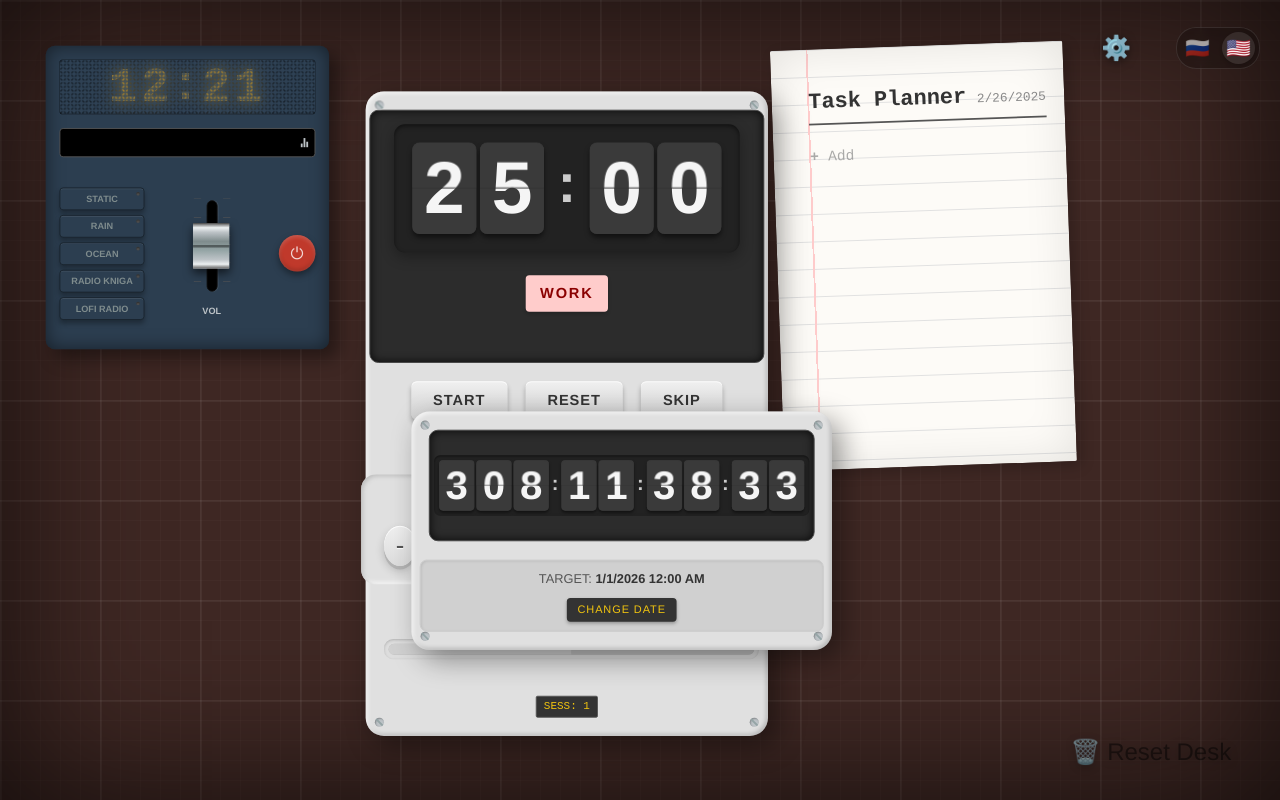
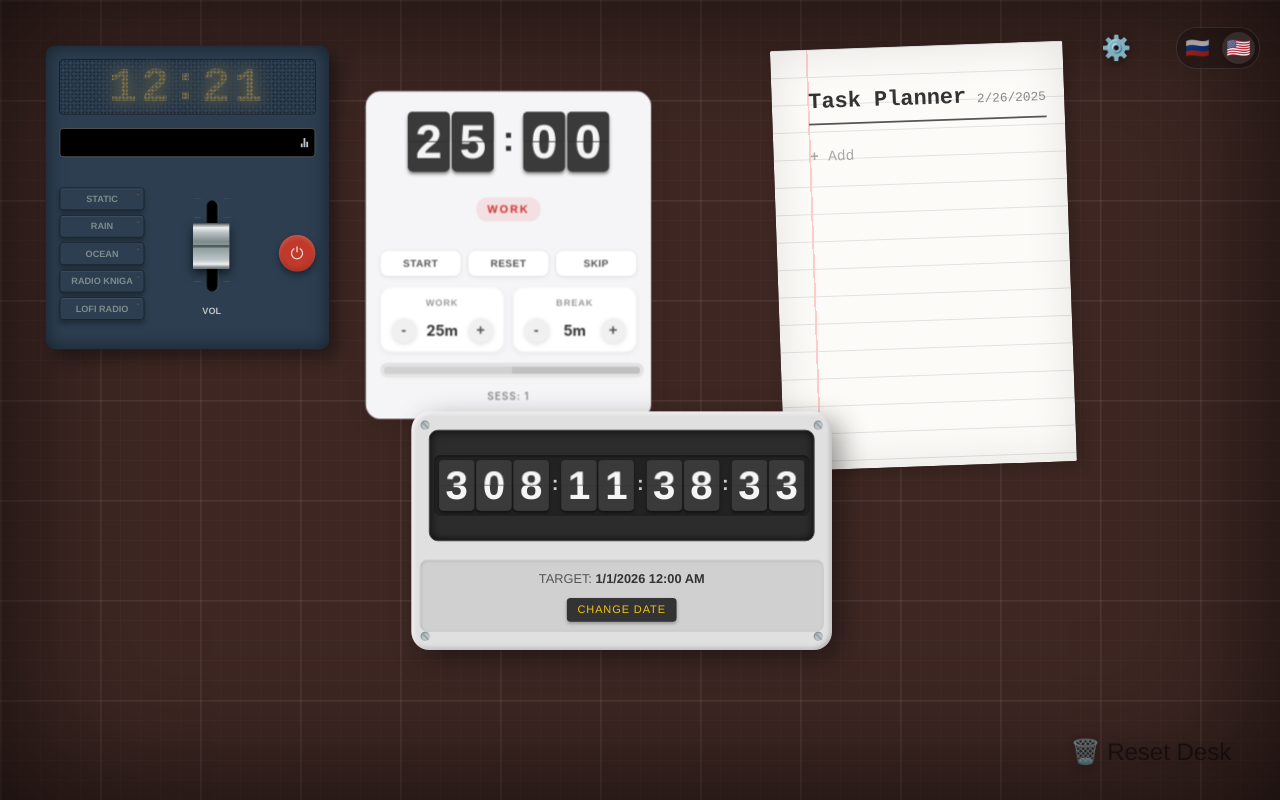
Before and after one commit to zergzorg/calcup, a Vue app: page / in a window 1280 px wide. Built offline with nearby package versions, Linux system fonts and the light colour scheme.

Commit message:
feat: pomodoro persistence and redesign

```diff
--- a/package.json
+++ b/package.json
@@ -1,7 +1,7 @@
 {
   "name": "calcup",
   "private": true,
-  "version": "0.3.0",
+  "version": "0.3.1",
   "type": "module",
   "scripts": {
     "dev": "vite",
--- a/src/components/TimerControls.vue
+++ b/src/components/TimerControls.vue
@@ -28,42 +28,40 @@ defineEmits<{
 .controls {
   display: flex;
   justify-content: center;
-  gap: 20px;
-  margin-bottom: 40px;
+  gap: 8px;
+  width: 100%;
+  margin-bottom: 0; /* Parent handles gap */
 }
 
 .control-button {
-  padding: 12px 24px;
+  padding: 8px 16px;
   border: none;
-  border-radius: 6px;
-  font-size: 16px;
-  font-weight: 600;
+  border-radius: 8px;
+  font-size: 11px;
+  font-weight: 700;
   cursor: pointer;
+  flex: 1; /* Stretch to fill */
+  white-space: nowrap; /* Prevent wrap */
 
-  /* Metallic/Plastic look */
-  background: linear-gradient(to bottom, #f0f0f0, #d0d0d0);
+  /* Modern Flat/Clean look */
+  background: #fff;
   box-shadow:
-    0 4px 6px rgba(0,0,0,0.3),
-    inset 0 1px 0 rgba(255,255,255,0.8);
-  color: #333;
+    0 2px 4px rgba(0,0,0,0.05),
+    0 0 0 1px rgba(0,0,0,0.05); /* Border-like */
+  color: #555;
   text-transform: uppercase;
-  letter-spacing: 1px;
+  letter-spacing: 0.5px;
   transition: all 0.1s;
 }
 
 .control-button:active {
-  transform: translateY(2px);
-  box-shadow:
-    0 1px 2px rgba(0,0,0,0.3),
-    inset 0 1px 0 rgba(255,255,255,0.8);
-  background: linear-gradient(to bottom, #d0d0d0, #f0f0f0);
+  transform: scale(0.98);
+  background: #f5f5f5;
 }
 
 .control-button.active {
-  background: linear-gradient(to bottom, #ffd700, #ffaa00); /* Amber/Orange for active */
-  color: #5a3a00;
-  box-shadow:
-    0 2px 4px rgba(0,0,0,0.4),
-    inset 0 1px 0 rgba(255,255,255,0.4);
+  background: #333;
+  color: #fff;
+  box-shadow: 0 4px 8px rgba(0,0,0,0.2);
 }
 </style>
--- a/src/components/TimerDisplay.vue
+++ b/src/components/TimerDisplay.vue
@@ -1,5 +1,6 @@
 <template>
   <div class="timer-display">
+    <div class="clock-transform-wrapper">
       <div class="clock-container">
         <!-- Minutes -->
         <div class="digit-group">
@@ -11,6 +12,7 @@
         <div class="digit-group">
           <FlipCard :value="secondsTens" />
           <FlipCard :value="secondsOnes" />
+        </div>
       </div>
     </div>
 
@@ -42,17 +44,23 @@ const secondsOnes = computed(() => props.time[4]);
   display: flex;
   flex-direction: column;
   align-items: center;
-  margin-bottom: 40px;
+  margin-bottom: 20px;
+  width: 100%;
+}
+
+.clock-transform-wrapper {
+  /* Scale down to fit 280px container */
+  transform: scale(0.65);
+  transform-origin: center top;
+  margin-bottom: -30px; /*Compensate for empty space after scaling */
 }
 
 .clock-container {
   display: flex;
   align-items: center;
   gap: 15px;
-  background-color: #222;
-  padding: 20px;
-  border-radius: 12px;
-  box-shadow: inset 0 2px 5px rgba(0,0,0,0.5), 0 5px 15px rgba(0,0,0,0.3);
+  /* Removed dark background for cleaner look */
+  padding: 10px;
 }
 
 .digit-group {
@@ -63,29 +71,28 @@ const secondsOnes = computed(() => props.time[4]);
 .separator {
   font-size: 60px;
   font-weight: bold;
-  color: #ccc;
+  color: #333; /* Dark text instead of light gray */
   margin-top: -10px;
 }
 
 .timer-mode {
-  font-size: 16px;
+  font-size: 12px;
   font-weight: 700;
   text-transform: uppercase;
   letter-spacing: 2px;
-  margin-top: 25px;
-  padding: 8px 16px;
-  border-radius: 4px;
-  color: #333;
-  background-color: #ddd;
-  box-shadow: 0 2px 4px rgba(0,0,0,0.2);
+  margin-top: 10px;
+  padding: 4px 12px;
+  border-radius: 12px;
+  color: #555;
+  background-color: rgba(0,0,0,0.05);
 }
 
 .timer-mode.work {
-  background-color: #ffcccb; /* Light red */
-  color: #8b0000;
+  color: #d32f2f;
+  background-color: rgba(211, 47, 47, 0.1);
 }
 .timer-mode.rest {
-  background-color: #ccffcc; /* Light green */
-  color: #006400;
+  color: #388e3c;
+  background-color: rgba(56, 142, 60, 0.1);
 }
 </style>
--- a/src/components/TimerProgress.vue
+++ b/src/components/TimerProgress.vue
@@ -24,21 +24,20 @@ defineProps<{
 <style scoped>
 .progress-bar-wrapper {
   width: 100%;
-  max-width: 440px;
-  padding: 5px;
-  background: #ddd;
-  border-radius: 10px; /* Outer casing */
-  box-shadow: inset 0 1px 3px rgba(0,0,0,0.2);
-  margin-bottom: 20px;
+  padding: 4px;
+  background: #e5e5e5;
+  border-radius: 8px;
+  box-shadow: inset 0 1px 2px rgba(0,0,0,0.05);
+  margin-bottom: 0;
 }
 
 .progress-container {
   display: flex;
-  height: 12px;
-  border-radius: 6px;
+  height: 8px; /* Thinner */
+  border-radius: 4px;
   overflow: hidden;
   width: 100%;
-  background-color: #bbb;
+  background-color: #d0d0d0;
 }
 
 .segment {
--- a/src/components/TimerSettings.vue
+++ b/src/components/TimerSettings.vue
@@ -38,30 +38,29 @@ defineEmits<{
 <style scoped>
 .settings {
   display: flex;
-  justify-content: center;
-  gap: 30px;
+  justify-content: space-between;
+  gap: 10px;
   width: 100%;
-  margin-bottom: 40px;
-  padding: 0 20px;
+  padding: 0; /* Remove horizontal padding as parent handles it */
 }
 
 .setting {
   text-align: center;
-  background: #e0e0e0;
-  padding: 20px 25px;
-  border-radius: 16px;
-  /* Soft neumorphic-ish base for the container */
+  background: #fff;
+  padding: 10px;
+  border-radius: 12px;
   box-shadow:
-    inset 2px 2px 5px #bebebe,
-    inset -2px -2px 5px #ffffff;
-  min-width: 160px;
+    0 2px 5px rgba(0,0,0,0.05),
+    inset 0 0 0 1px rgba(0,0,0,0.03);
+  flex: 1; /* Distribute space equally */
+  min-width: 0; /* Allow shrinking */
 }
 
 .setting label {
   display: block;
-  font-size: 14px;
-  margin-bottom: 15px;
-  color: #777;
+  font-size: 10px;
+  margin-bottom: 8px;
+  color: #999;
   font-weight: 700;
   text-transform: uppercase;
   letter-spacing: 1px;
@@ -70,13 +69,13 @@ defineEmits<{
 .time-input {
   display: flex;
   align-items: center;
-  justify-content: space-between;
-  gap: 15px;
+  justify-content: center;
+  gap: 8px;
 }
 
 /* Base button reset */
 .adjust-btn {
-  -webkit-appearance: none; /* Auto-fix: Removed empty ruleset for .adjust-btn */
+  -webkit-appearance: none;
   appearance: none;
   outline: none;
   border: none;
@@ -84,69 +83,48 @@ defineEmits<{
   padding: 0;
   margin: 0;
 
-  /* Flexbox Centering */
   display: flex;
   align-items: center;
   justify-content: center;
 
-  /* Sizing and Shape */
-  width: 44px;
-  height: 44px;
+  width: 28px;
+  height: 28px;
   border-radius: 50%;
 
-  /* Skeuomorphic Look */
-  background: linear-gradient(to bottom, #f0f0f0 0%, #dcdcdc 100%);
+  background: #f0f0f0;
   box-shadow:
-    0 4px 0 #b3b3b3,         /* The "3D" side */
-    0 5px 10px rgba(0,0,0,0.2), /* Drop shadow */
-    inset 0 1px 0 rgba(255,255,255,1); /* Top highlight */
+    0 2px 4px rgba(0,0,0,0.1),
+    inset 0 1px 0 rgba(255,255,255,1);
 
   color: #555;
-  font-size: 28px; /* Slightly larger for better icon ratio */
-  font-weight: 400; /* Lighter weight often helps alignment of symbols */
-  font-family: Arial, sans-serif; /* Arial often has better vertical centering for simple symbols */
-
-  /* Text inset effect */
-  text-shadow: 0 1px 1px #fff;
+  font-size: 16px;
+  font-weight: 600;
+  font-family: Arial, sans-serif;
 
   transition: all 0.1s ease;
-  position: relative;
 }
 
-/* Specific optical correction for minus if needed, but flex usually handles it.
-   Sometimes - sits high or low. Let's start with pure flex. */
-
 .adjust-btn:hover:not(:disabled) {
-  background: linear-gradient(to bottom, #f5f5f5 0%, #e6e6e6 100%);
+  background: #e9e9e9;
   transform: translateY(-1px);
-  box-shadow:
-    0 5px 0 #b3b3b3,
-    0 6px 12px rgba(0,0,0,0.2),
-    inset 0 1px 0 rgba(255,255,255,1);
 }
 
 .adjust-btn:active:not(:disabled) {
-  transform: translateY(4px); /* Push down by shadow height */
-  box-shadow:
-    0 0 0 #b3b3b3, /* Shadow disappears */
-    inset 0 2px 5px rgba(0,0,0,0.2); /* Inner shadow for pressed look */
+  transform: translateY(1px);
   background: #dcdcdc;
+  box-shadow: inset 0 1px 3px rgba(0,0,0,0.1);
 }
 
 .adjust-btn:disabled {
-  opacity: 0.6;
+  opacity: 0.5;
   cursor: not-allowed;
-  box-shadow: none;
-  background: #ddd;
-  transform: translateY(4px); /* Look permanently pressed or flat */
 }
 
 .value-display {
-  font-size: 24px;
+  font-size: 16px;
   font-weight: 700;
   color: #333;
-  min-width: 60px;
-  font-family: 'Helvetica Neue', Helvetica, sans-serif;
-  text-shadow: 0 1px 0 rgba(255,255,255,0.8);
+  min-width: 40px;
+  font-family: 'Inter', sans-serif;
 }
 </style>
--- a/src/components/TimerWidget.vue
+++ b/src/components/TimerWidget.vue
@@ -6,12 +6,6 @@
     @touchstart="onTouchStart"
   >
     <div class="device-body">
-      <!-- Screw detail -->
-      <div class="screw top-left"></div>
-      <div class="screw top-right"></div>
-      <div class="screw bottom-left"></div>
-      <div class="screw bottom-right"></div>
-
       <!-- Основное табло таймера (LED/Flip) -->
       <div class="screen-frame">
         <TimerDisplay :time="formatTime" :mode="currentMode" />
@@ -87,72 +81,45 @@ const { position, onMouseDown, onTouchStart } = useDraggable('timer_pos', 400, 1
 
 <style scoped>
 .timer-widget {
-  /* Physical dimensions of the "device" */
-  width: 400px;
-  background-color: #e0e0e0;
-  border-radius: 20px;
-  padding: 20px;
-  position: absolute; /* Changed to absolute for dragging */
+  /* Compact Design */
+  width: 280px;
+  background-color: #f5f5f7; /* Very light gray, almost white */
+  border-radius: 16px;
+  padding: 16px;
+  position: absolute;
   z-index: 100;
   cursor: grab;
 
-  /* 3D Device Look */
+  /* Modern Clean Look */
   box-shadow:
-    10px 10px 30px rgba(0,0,0,0.4), /* Drop shadow on desk */
-    inset 2px 2px 5px rgba(255,255,255,0.7), /* Highlight edge */
-    inset -2px -2px 5px rgba(0,0,0,0.2); /* Shaded edge */
+    0 10px 25px rgba(0,0,0,0.1),
+    0 4px 6px rgba(0,0,0,0.05),
+    inset 0 0 0 1px rgba(255,255,255,0.5); /* Subtle highlight */
 
   transition: transform 0.05s ease-out, box-shadow 0.2s;
   user-select: none;
+  backdrop-filter: blur(10px);
 }
 
 .timer-widget:active {
   cursor: grabbing;
   box-shadow:
-    15px 15px 40px rgba(0,0,0,0.5),
-    inset 2px 2px 5px rgba(255,255,255,0.7),
-    inset -2px -2px 5px rgba(0,0,0,0.2);
+    0 15px 35px rgba(0,0,0,0.15),
+    0 6px 10px rgba(0,0,0,0.08);
+  transform: scale(1.02);
 }
 
 .device-body {
   display: flex;
   flex-direction: column;
   align-items: center;
-  gap: 20px;
+  gap: 12px; /* Reduced from 16px for tighter layout */
   position: relative;
 }
 
-/* Decorative Screws */
-.screw {
-  width: 10px;
-  height: 10px;
-  background: #bdc3c7;
-  border-radius: 50%;
-  position: absolute;
-  box-shadow: inset 1px 1px 2px rgba(0,0,0,0.3);
-}
-.screw::after { /* The slot */
-  content: '';
-  position: absolute;
-  top: 50%;
-  left: 50%;
-  width: 100%;
-  height: 2px;
-  background: #95a5a6;
-  transform: translate(-50%, -50%) rotate(45deg);
-}
-
-.top-left { top: -10px; left: -10px; }
-.top-right { top: -10px; right: -10px; }
-.bottom-left { bottom: -10px; left: -10px; }
-.bottom-right { bottom: -10px; right: -10px; }
-
 .screen-frame {
-  background: #2c2c2c;
-  padding: 15px;
-  border-radius: 10px;
-  box-shadow: inset 0 0 10px rgba(0,0,0,0.8);
-  border: 1px solid #444;
+  /* Removed heavy borders and dark backgrounds for a lighter look,
+     but TimerDisplay might still have its own dark BG. We'll adjust that next if needed. */
   width: 100%;
   display: flex;
   justify-content: center;
@@ -169,13 +136,10 @@ const { position, onMouseDown, onTouchStart } = useDraggable('timer_pos', 400, 1
 }
 
 .sessions-plate {
-  font-family: monospace;
-  background: #333;
-  color: #f1c40f;
-  padding: 2px 8px;
-  border-radius: 2px;
-  font-size: 12px;
-  border: 1px solid #555;
-  box-shadow: 1px 1px 0 rgba(255,255,255,0.1);
+  font-family: 'Inter', sans-serif;
+  font-size: 11px;
+  color: #888;
+  font-weight: 600;
+  letter-spacing: 1px;
 }
 </style>
--- a/src/composables/usePomodoro.ts
+++ b/src/composables/usePomodoro.ts
@@ -1,18 +1,136 @@
-import { ref, computed, onUnmounted } from 'vue';
+import { ref, computed, onUnmounted, watch } from 'vue';
 
 export type TimerMode = 'WORK' | 'REST';
 
+const STORAGE_KEY = 'POMODORO_STATE';
+
+interface PomodoroState {
+  workMinutes: number;
+  restMinutes: number;
+  completedSessions: number;
+  mode: TimerMode;
+  currentSeconds: number;
+  isActive: boolean;
+  lastUpdated: number;
+}
+
 export function usePomodoro() {
-  const workMinutes = ref(25);
-  const restMinutes = ref(5);
-  const currentSeconds = ref(0);
-  const totalSeconds = ref(0);
-  const isActive = ref(false);
-  const isPaused = ref(false);
-  const currentMode = ref<TimerMode>('WORK');
-  const completedSessions = ref(0);
+  // Load state from local storage
+  const loadState = (): PomodoroState | null => {
+    try {
+      const stored = localStorage.getItem(STORAGE_KEY);
+      if (stored) return JSON.parse(stored);
+    } catch (e) {
+      console.warn('Failed to load pomodoro state', e);
+    }
+    return null;
+  };
+
+  const savedState = loadState();
+
+  // Determine initial values
+  const initialWork = savedState?.workMinutes ?? 25;
+  const initialRest = savedState?.restMinutes ?? 5;
+  const initialMode = savedState?.mode ?? 'WORK';
+  const initialSessions = savedState?.completedSessions ?? 0;
+
+  // Calculate elapsed time if it was active
+  let initialSeconds = 0;
+  let initialActive = false;
+
+  if (savedState) {
+    initialSeconds = savedState.currentSeconds;
+    initialActive = savedState.isActive;
+
+    if (initialActive && savedState.lastUpdated) {
+      const elapsed = Math.floor((Date.now() - savedState.lastUpdated) / 1000);
+      if (elapsed > 0) {
+        initialSeconds = Math.max(0, initialSeconds - elapsed);
+        // If time ran out while closed, we could handle it here (e.g. switch mode),
+        // but for simplicity, let's just let it be 0 and let the user see it finished.
+        if (initialSeconds === 0) {
+           initialActive = false; // It finished in background
+        }
+      }
+    }
+  }
+
+  const workMinutes = ref(initialWork);
+  const restMinutes = ref(initialRest);
+  const currentSeconds = ref(initialSeconds);
+  const totalSeconds = ref(0); // Will be set by setupTimer
+  const isActive = ref(initialActive);
+  const isPaused = ref(savedState ? !initialActive : false); // If it was active, it's not paused. If not, it might be.
+  const currentMode = ref<TimerMode>(initialMode);
+  const completedSessions = ref(initialSessions);
 
   let timerInterval: number | null = null;
+
+  const saveState = () => {
+      try {
+        const state: PomodoroState = {
+          workMinutes: workMinutes.value,
+          restMinutes: restMinutes.value,
+          completedSessions: completedSessions.value,
+          mode: currentMode.value,
+          currentSeconds: currentSeconds.value,
+          isActive: isActive.value,
+          lastUpdated: Date.now()
+        };
+        localStorage.setItem(STORAGE_KEY, JSON.stringify(state));
+      } catch (e) {
+        console.warn('Failed to save pomodoro state', e);
+      }
+  };
+
+  const setupTimer = (forceReset = false) => {
+    if (currentMode.value === 'WORK') {
+      totalSeconds.value = workMinutes.value * 60;
+    } else {
+      totalSeconds.value = restMinutes.value * 60;
+    }
+
+    // Only reset currentSeconds if specifically requested OR if we are invalid (e.g. settings changed significantly),
+    // OR if we are initializing and don't have a saved running state.
+    // However, for this function, if we call it during init, we want to respect the restored value.
+    if (forceReset) {
+       currentSeconds.value = totalSeconds.value;
+    } else if (currentSeconds.value === 0 && !isActive.value && !isPaused.value) {
+       // If 0 and not active/paused, likely a fresh start or finished state we want to reset?
+       // Actually, let's simpler: if we just loaded state, we might have set currentSeconds.
+       // We should only overwrite if our logic demands it.
+       // Let's rely on the caller to pass forceReset=true when needed.
+       // But wait, initially `totalSeconds` is 0.
+       // If we just loaded `savedState`, `currentSeconds` is set.
+       // If `savedState` was null, `currentSeconds` is 0.
+       if (!savedState && currentSeconds.value === 0) {
+          currentSeconds.value = totalSeconds.value;
+       }
+    }
+  };
+
+  // Initialize
+  setupTimer(false);
+
+  // If we restored an active state, start the timer immediately
+  if (isActive.value && currentSeconds.value > 0) {
+     // Need to defer slightly or just call startTimer logic directly (minus the state toggle)
+     // Extract interval logic
+     timerInterval = setInterval(() => {
+       if (currentSeconds.value > 0) {
+         currentSeconds.value--;
+       } else {
+         switchMode();
+       }
+     }, 1000) as unknown as number;
+  }
+
+  // Persist state changes
+  watch(
+    [workMinutes, restMinutes, completedSessions, currentMode, isActive],
+    saveState,
+    { deep: true }
+  );
 
   const formatTime = computed(() => {
     const minutes = Math.floor(currentSeconds.value / 60).toString().padStart(2, '0');
@@ -25,17 +143,10 @@ export function usePomodoro() {
     return (1 - (currentSeconds.value / totalSeconds.value)) * 100;
   });
 
-  const setupTimer = () => {
-    if (currentMode.value === 'WORK') {
-      totalSeconds.value = workMinutes.value * 60;
-    } else {
-      totalSeconds.value = restMinutes.value * 60;
-    }
-    currentSeconds.value = totalSeconds.value;
-  };
-
-  // Initialize
-  setupTimer();
+  // Save on page unload to capture exact second
+  if (typeof window !== 'undefined') {
+    window.addEventListener('beforeunload', saveState);
+  }
 
   const switchMode = () => {
     if (currentMode.value === 'WORK') {
@@ -44,22 +155,23 @@ export function usePomodoro() {
       currentMode.value = 'WORK';
       completedSessions.value++;
     }
-    setupTimer();
+    setupTimer(true); // Force reset on mode switch
+    saveState();
   };
 
   const startTimer = () => {
     if (isPaused.value) {
       isPaused.value = false;
-    } else {
-      // If we are starting from scratch (not paused), ensure setup is correct
-      // But usually setupTimer is called when mode changes or settings change
     }
 
     isActive.value = true;
+    saveState();
 
     if (timerInterval) clearInterval(timerInterval);
 
     timerInterval = setInterval(() => {
+      // We don't save inside the interval to avoid thrashing disk IO,
+      // relying on beforeunload and other triggers
       if (currentSeconds.value > 0) {
         currentSeconds.value--;
       } else {
@@ -72,6 +184,7 @@ export function usePomodoro() {
     if (timerInterval) clearInterval(timerInterval);
     isActive.value = false;
     isPaused.value = true;
+    saveState();
   };
 
   const toggleTimer = () => {
@@ -88,12 +201,15 @@ export function usePomodoro() {
     isPaused.value = false;
     currentMode.value = 'WORK';
     completedSessions.value = 0;
-    setupTimer();
+    setupTimer(true); // Force reset
+    saveState();
   };
 
   const skipToNext = () => {
     switchMode();
-    if (isActive.value) {
+    // switchMode calls setupTimer(true) and saveState()
+    if (isActive.value) { // If it was active, keep it active
+      // Logic inside switchMode doesn't stop timer, but our timer wrapper needs restart
       if (timerInterval) clearInterval(timerInterval);
       startTimer();
     }
@@ -103,7 +219,7 @@ export function usePomodoro() {
     if (workMinutes.value < 60) {
       workMinutes.value++;
       if (!isActive.value && currentMode.value === 'WORK') {
-        setupTimer();
+        setupTimer(true);
       }
     }
   };
@@ -112,7 +228,7 @@ export function usePomodoro() {
     if (workMinutes.value > 1) {
       workMinutes.value--;
       if (!isActive.value && currentMode.value === 'WORK') {
-        setupTimer();
+        setupTimer(true);
       }
     }
   };
@@ -121,7 +237,7 @@ export function usePomodoro() {
     if (restMinutes.value < 30) {
       restMinutes.value++;
       if (!isActive.value && currentMode.value === 'REST') {
-        setupTimer();
+        setupTimer(true);
       }
     }
   };
@@ -130,13 +246,14 @@ export function usePomodoro() {
     if (restMinutes.value > 1) {
       restMinutes.value--;
       if (!isActive.value && currentMode.value === 'REST') {
-        setupTimer();
+        setupTimer(true);
       }
     }
   };
 
   onUnmounted(() => {
     if (timerInterval) clearInterval(timerInterval);
+    window.removeEventListener('beforeunload', saveState);
   });
 
   return {
```
Also changed, not shown: 2 other files (tests, documents, lock files or other folders). Lines whose indentation alone changed are shown as unchanged.
